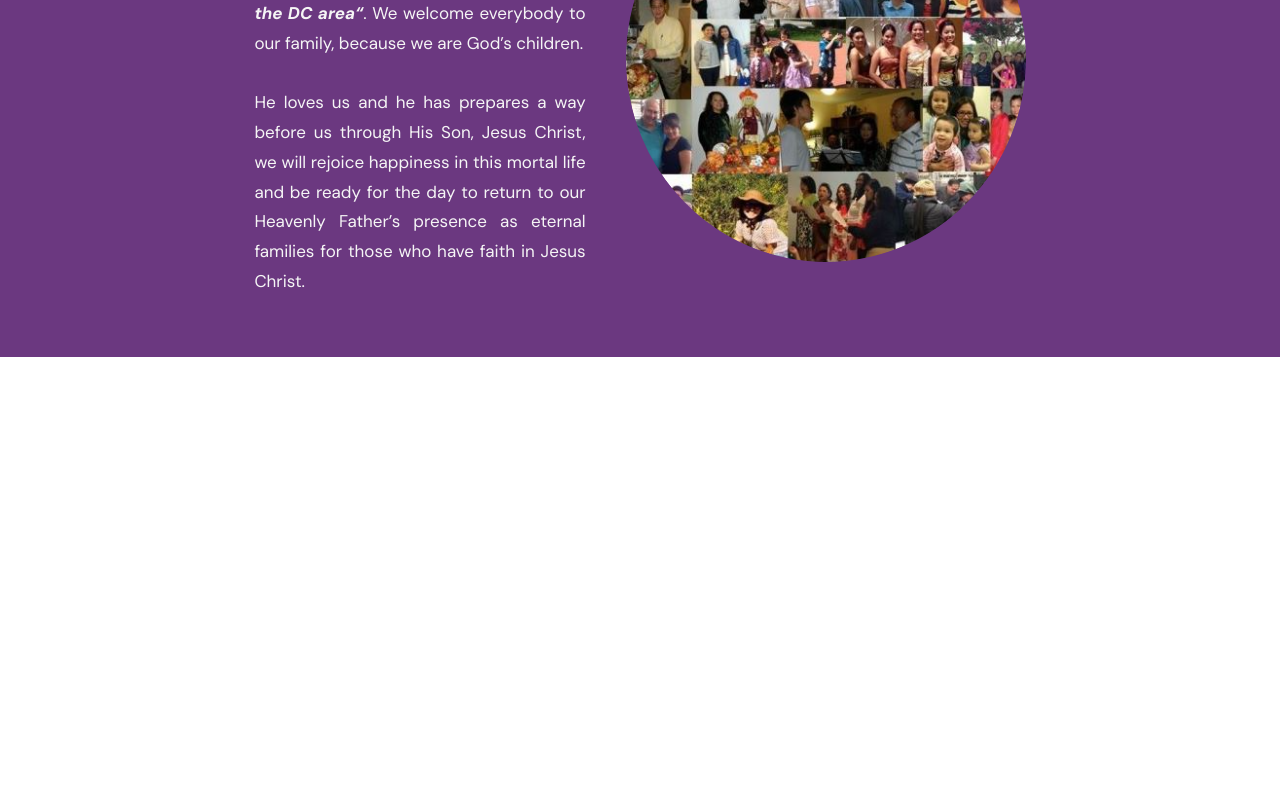
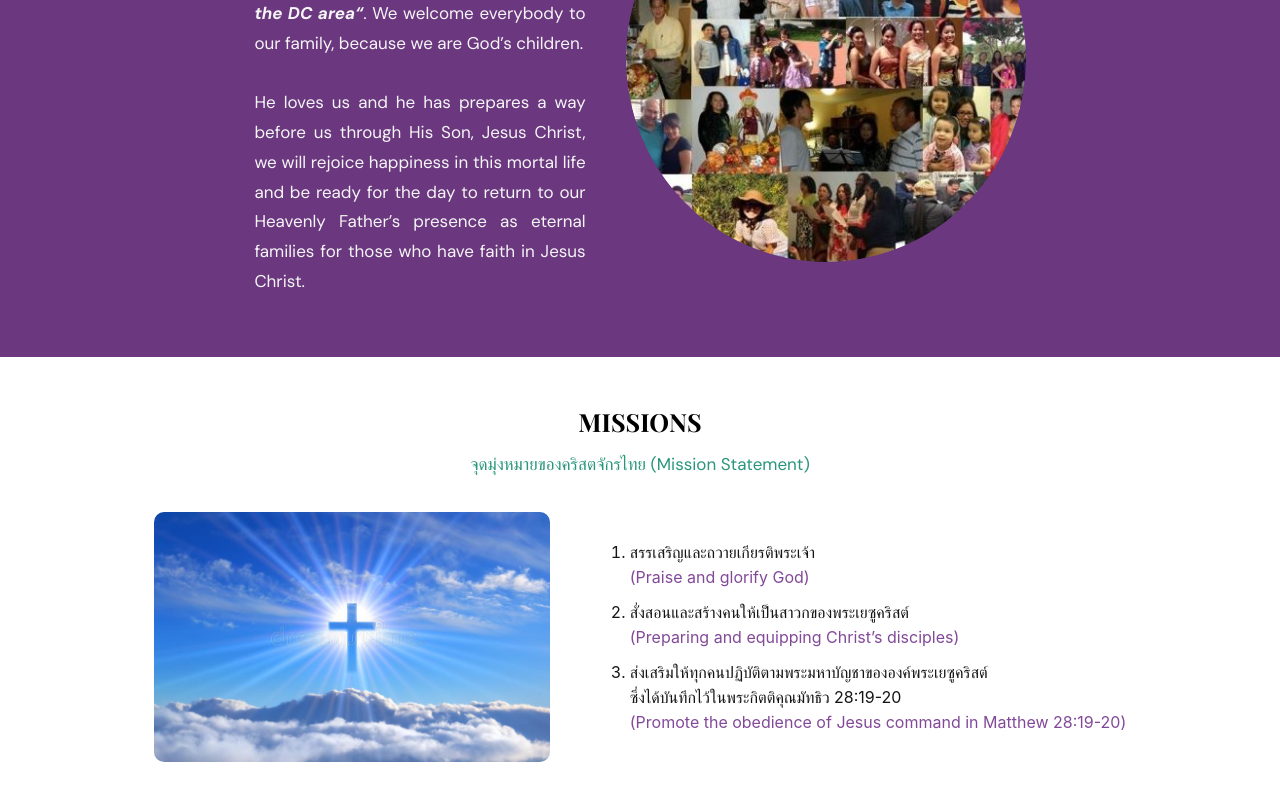
Before and after one commit to BayLadyCoder/thai-church-2022, a React (Create React App) app: page / in a window 1280 px wide. Shown: the part 1614-2414 px from the top of the page. Before the commit the page ends 1971 px from the top, so only its background shows below. Built offline with nearby package versions, Linux system fonts and the light colour scheme.

Commit message:
Add Missions section

```diff
--- a/src/App.js
+++ b/src/App.js
@@ -4,6 +4,7 @@ import NavBar from "./components/NavBar";
 import Carousel from "./components/Carousel";
 import Services from "./components/Services";
 import About from "./components/About";
+import Missions from "./components/Missions";
 import { theme } from "./theme";
 
 function App() {
@@ -14,6 +15,7 @@ function App() {
         <Carousel />
         <Services />
         <About />
+        <Missions />
       </div>
     </ThemeProvider>
   );
--- /dev/null
+++ b/src/components/Missions.js
@@ -0,0 +1,109 @@
+import React from "react";
+import { Container, Typography } from "@mui/material";
+import { theme } from "../theme";
+import cross from "../media/mission/cross.jpeg";
+
+const boxStyles = {
+  display: "flex",
+  flexDirection: "column",
+  alignItems: "flex-start",
+  justifyContent: "center",
+  height: "100%",
+};
+
+const Missions = (props) => {
+  return (
+    <Container
+      align="center"
+      sx={{
+        margin: "50px 20%",
+        display: "flex",
+        justifyContent: "center",
+        alignItems: "center",
+        flexDirection: "column",
+      }}
+    >
+      <Typography
+        variant="h2"
+        sx={{
+          fontSize: "25px",
+          textTransform: "uppercase",
+          fontWeight: "bold",
+          fontFamily: "Playfair Display, serif",
+        }}
+      >
+        Missions
+      </Typography>
+      <Typography
+        sx={{
+          fontSize: "17px",
+          margin: "15px 0",
+          color: theme.palette.secondary.main,
+        }}
+      >
+        จุดมุ่งหมายของคริสตจักรไทย (Mission Statement)
+      </Typography>
+      <Container
+        sx={{
+          display: "flex",
+          justifyContent: "center",
+          alignItems: "center",
+          margin: "20px 0 10px 0",
+        }}
+      >
+        <img
+          src={cross}
+          alt="Cross in the sky"
+          style={{
+            marginRight: "80px",
+            borderRadius: "10px",
+            height: "250px",
+          }}
+        />
+        <ol style={boxStyles}>
+          <li
+            style={{
+              textAlign: "left",
+              marginBottom: "10px",
+              lineHeight: "25px",
+              color: theme.palette.primary.black,
+            }}
+          >
+            สรรเสริญและถวายเกียรติพระเจ้า <br />
+            <span style={{ color: theme.palette.primary.main }}>
+              (Praise and glorify God)
+            </span>
+          </li>
+          <li
+            style={{
+              textAlign: "left",
+              marginBottom: "10px",
+              lineHeight: "25px",
+              color: theme.palette.primary.black,
+            }}
+          >
+            สั่งสอนและสร้างคนให้เป็นสาวกของพระเยซูคริสต์ <br />
+            <span style={{ color: theme.palette.primary.main }}>
+              (Preparing and equipping Christ’s disciples)
+            </span>
+          </li>
+          <li
+            style={{
+              textAlign: "left",
+              lineHeight: "25px",
+              color: theme.palette.primary.black,
+            }}
+          >
+            ส่งเสริมให้ทุกคนปฏิบัติตามพระมหาบัญชาขององค์พระเยซูคริสต์ <br />
+            ซึ่งได้บันทึกไว้ในพระกิตติคุณมัทธิว 28:19-20 <br />
+            <span style={{ color: theme.palette.primary.main }}>
+              (Promote the obedience of Jesus command in Matthew 28:19-20)
+            </span>
+          </li>
+        </ol>
+      </Container>
+    </Container>
+  );
+};
+
+export default Missions;
--- a/src/theme.js
+++ b/src/theme.js
@@ -20,10 +20,10 @@ export const theme = createTheme({
       dark: "#6b3880",
       text: "#f5f5f5",
       white: "#ffffff",
-      black: "#111111",
+      black: "#151515",
     },
     secondary: {
-      light: "#72ddc2",
+      bright: "#2fa78b",
       main: "#29967b",
       dark: "#22856c",
       contrastText: "#000",
```
Also changed, not shown: src/media/mission/cross.jpeg (added).
